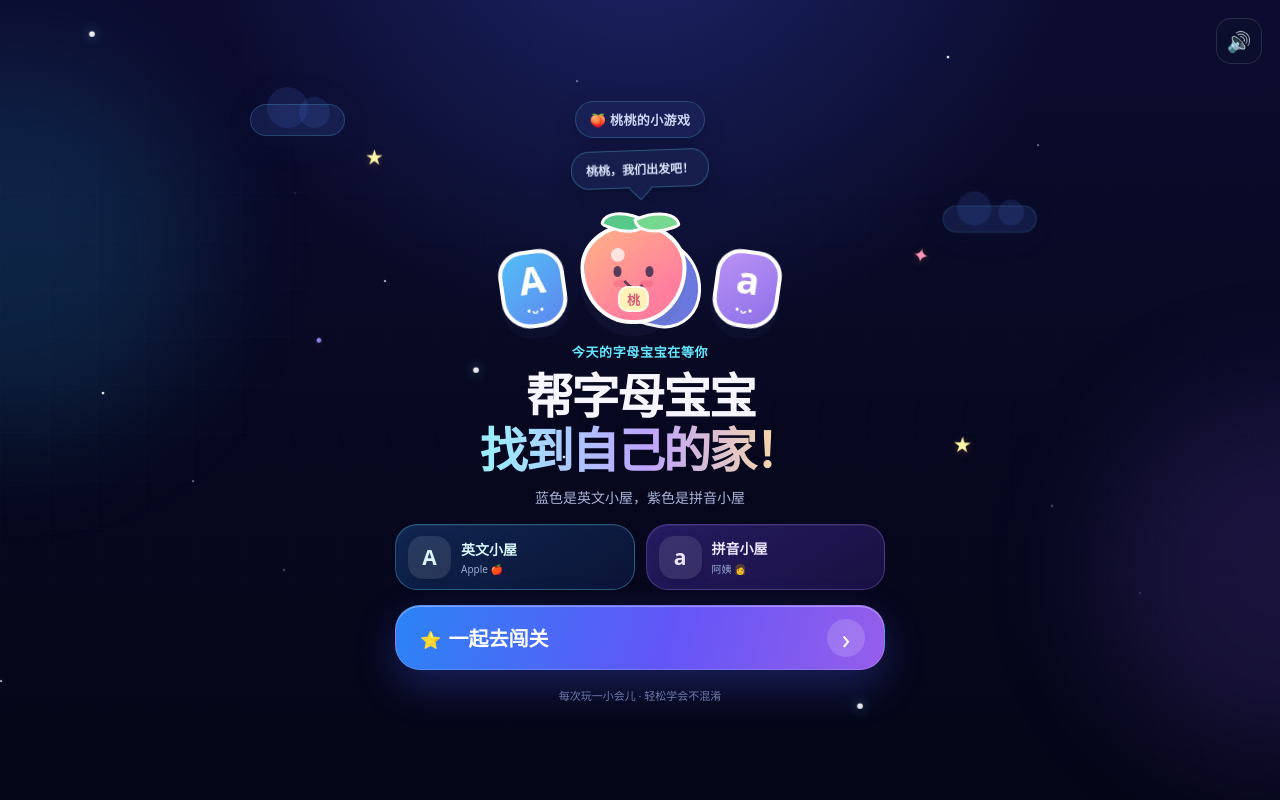
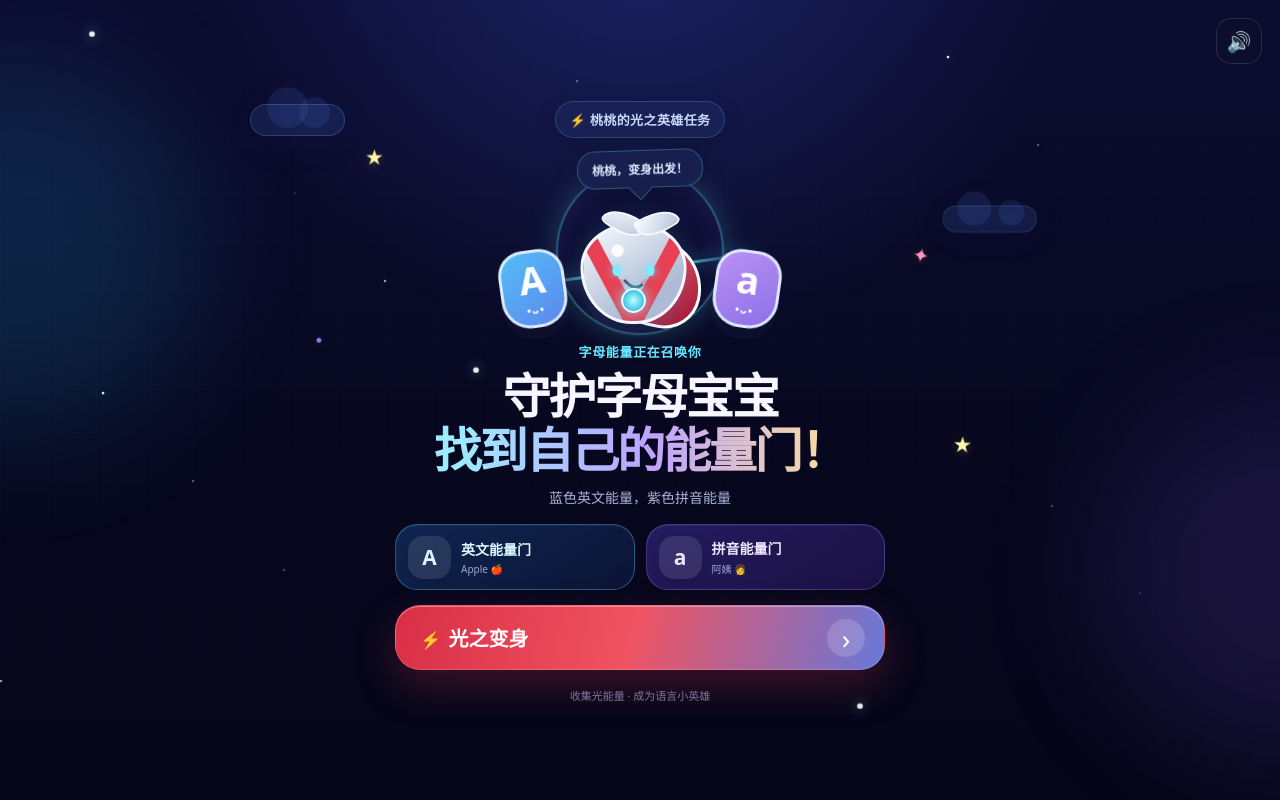
Before and after one commit to Joyce086/taotao-light-language, a plain HTML site: page index.html in a window 1280 px wide. Drawn offline with Linux system fonts and the light colour scheme.

Commit message:
Add a light hero transformation theme

```diff
--- a/index.html
+++ b/index.html
@@ -169,7 +169,8 @@
     .track { height:8px; overflow:hidden; border:1px solid rgba(255,255,255,.08); border-radius:999px; background:rgba(255,255,255,.06); }
     .track span {
       display:block; width:0; height:100%; border-radius:inherit;
-      background:linear-gradient(90deg,#48d5ff,#806cff,#ffcf67); box-shadow:0 0 12px #75cbff;
+      background:linear-gradient(90deg,#ef4559,#70e8ff 45%,#806cff 72%,#ffcf67);
+      box-shadow:0 0 12px #75cbff;
       transition:width .65s cubic-bezier(.2,.8,.2,1);
     }
     .count { color:#8490b6; font-size:12px; font-weight:800; }
@@ -180,7 +181,9 @@
     .mentor-face {
       flex:0 0 auto; width:37px; height:37px; display:grid; place-items:center;
       border:1px solid rgba(118,229,255,.5); border-radius:50% 50% 43% 43%;
-      background:linear-gradient(145deg,#3456b0,#20245d); color:var(--cyan);
+      background:radial-gradient(circle at 50% 72%,#6eebff 0 10%,transparent 11%),
+                 linear-gradient(145deg,#f3f6ff 0 46%,#d83d51 47% 63%,#28356f 64%);
+      color:var(--cyan);
     }
     .mentor p { min-width:0; flex:1; margin:0; }
     .mentor b,.mentor span { display:block; }
@@ -343,6 +346,18 @@
       font-size:13px; letter-spacing:.03em;
     }
     .mascot-stage { width:min(100%,310px); height:188px; position:relative; margin:12px auto 4px; }
+    .mascot-stage::before {
+      content:""; position:absolute; left:50%; bottom:3px; width:164px; height:164px;
+      border:2px solid rgba(101,232,255,.34); border-radius:50%;
+      box-shadow:0 0 28px rgba(101,232,255,.22),inset 0 0 24px rgba(107,77,255,.14);
+      transform:translateX(-50%); animation:heroEnergySpin 8s linear infinite;
+    }
+    .mascot-stage::after {
+      content:""; position:absolute; left:50%; bottom:67px; width:235px; height:3px;
+      border-radius:999px; background:linear-gradient(90deg,transparent,#65e8ff,white,#65e8ff,transparent);
+      box-shadow:0 0 17px #65e8ff; transform:translateX(-50%) rotate(-8deg); opacity:.56;
+    }
+    @keyframes heroEnergySpin { to { transform:translateX(-50%) rotate(360deg); } }
     .speech-bubble {
       position:absolute; top:0; left:50%; z-index:5; padding:9px 14px;
       border:1px solid rgba(101,232,255,.28); border-radius:18px;
@@ -358,7 +373,7 @@
     }
     .letter-friend {
       position:absolute; bottom:10px; z-index:3; width:66px; height:78px;
-      display:grid; place-items:center; align-content:center; border:4px solid white;
+      display:grid; place-items:center; align-content:center; border:3px solid rgba(226,238,255,.94);
       border-radius:25px 25px 29px 29px; box-shadow:0 11px 0 rgba(60,82,129,.09); color:white;
     }
     .letter-friend b { font-size:38px; line-height:.95; }
@@ -372,32 +387,41 @@
     @keyframes peachBob { 50% { transform:translateX(-50%) translateY(-4px) rotate(1deg); } }
     .peach-cape {
       position:absolute; right:0; bottom:9px; width:87px; height:88px; border:3px solid white;
-      border-radius:18% 66% 46% 52%; background:#6b79df; transform:rotate(12deg);
+      border-radius:18% 66% 46% 52%; background:linear-gradient(145deg,#f14d5d,#9d1838); transform:rotate(12deg);
     }
     .peach-body {
       position:absolute; bottom:12px; left:3px; z-index:2; width:106px; height:101px;
-      border:4px solid white; border-radius:52% 48% 50% 50% / 45% 46% 58% 58%;
-      background:radial-gradient(circle at 34% 30%,rgba(255,255,255,.72) 0 7%,transparent 7.8%),
-                 linear-gradient(145deg,#ffb386,#ff7e9e 74%);
-      box-shadow:0 12px 0 rgba(77,88,138,.1);
+      border:3px solid #f4f7ff; border-radius:52% 48% 50% 50% / 45% 46% 58% 58%;
+      background:linear-gradient(62deg,transparent 0 26%,#e83f52 27% 38%,transparent 39%),
+                 linear-gradient(-62deg,transparent 0 26%,#e83f52 27% 38%,transparent 39%),
+                 radial-gradient(circle at 34% 26%,rgba(255,255,255,.88) 0 6%,transparent 6.8%),
+                 linear-gradient(145deg,#f8fbff,#aebbd5 72%);
+      box-shadow:0 12px 0 rgba(77,88,138,.1),0 0 22px rgba(101,232,255,.14);
     }
-    .peach-leaf { position:absolute; top:12px; z-index:3; width:43px; height:23px; border:3px solid white; background:#58c98b; }
-    .peach-leaf.left { left:25px; border-radius:80% 10% 80% 12%; transform:rotate(22deg); }
-    .peach-leaf.right { left:58px; border-radius:10% 80% 12% 80%; background:#76d78e; transform:rotate(-19deg); }
+    .peach-leaf {
+      position:absolute; top:12px; z-index:3; width:43px; height:23px;
+      border:2px solid #f5f8ff; background:linear-gradient(145deg,#f8fbff,#b9c6de);
+    }
+    .peach-leaf.left { left:25px; border-radius:90% 12% 70% 18%; transform:rotate(34deg); }
+    .peach-leaf.right {
+      left:58px; border-radius:12% 90% 18% 70%;
+      background:linear-gradient(145deg,#f8fbff,#b9c6de); transform:rotate(-31deg);
+    }
     .peach-eye,.peach-cheek { position:absolute; display:block; border-radius:50%; }
-    .peach-eye { top:39px; width:8px; height:11px; background:#593c59; }
+    .peach-eye { top:39px; width:8px; height:11px; background:#78edff; box-shadow:0 0 10px #65e8ff; }
     .peach-eye.left,.peach-cheek.left { left:29px; }
     .peach-eye.right,.peach-cheek.right { right:29px; }
-    .peach-cheek { top:53px; width:14px; height:7px; background:rgba(232,80,116,.35); }
+    .peach-cheek { top:53px; width:14px; height:7px; background:rgba(224,57,75,.26); }
     .peach-smile {
       position:absolute; top:51px; left:50%; width:18px; height:12px;
-      border-right:3px solid #673c59; border-bottom:3px solid #673c59;
+      border-right:3px solid #4c5066; border-bottom:3px solid #4c5066;
       border-radius:0 0 12px; transform:translateX(-50%) rotate(45deg);
     }
     .peach-body b {
-      position:absolute; bottom:8px; left:50%; width:31px; height:26px; display:grid;
-      place-items:center; border:2px solid rgba(255,255,255,.76); border-radius:10px;
-      background:#fff2b8; color:#d65a76; font-size:13px; transform:translateX(-50%);
+      position:absolute; bottom:8px; left:50%; width:25px; height:25px; display:grid;
+      place-items:center; border:2px solid rgba(255,255,255,.9); border-radius:50%;
+      background:radial-gradient(circle,#c9fbff,#47cfe9 62%,#2671ca);
+      color:transparent; font-size:0; box-shadow:0 0 13px #65e8ff; transform:translateX(-50%);
     }
     .cute-kicker { margin:0 0 8px; color:var(--cyan); font-size:13px; letter-spacing:.05em; }
     .cute-home h1 { color:var(--ink); font-size:clamp(32px,9vw,48px); line-height:1.12; }
@@ -429,8 +453,8 @@
     .cute-world small { color:#9ca9cf; font-size:10px; }
     .cute-start {
       min-height:65px; padding-left:24px; border:1px solid rgba(255,255,255,.16);
-      border-radius:25px; background:linear-gradient(105deg,#2b83f5,#6256f8 55%,#965eea);
-      color:white; box-shadow:0 16px 42px rgba(68,89,236,.3),inset 0 1px rgba(255,255,255,.35);
+      border-radius:25px; background:linear-gradient(105deg,#d92e47,#ef5360 48%,#6878d9);
+      color:white; box-shadow:0 16px 42px rgba(218,51,77,.26),inset 0 1px rgba(255,255,255,.35);
     }
     .cute-start span { display:inline; margin-right:6px; color:inherit; font-size:17px; }
     .cute-start b { display:inline; font-size:20px; }
@@ -461,9 +485,9 @@
       <div class="home-cloud one" aria-hidden="true"></div>
       <div class="home-cloud two" aria-hidden="true"></div>
       <div class="home-sparkles" aria-hidden="true"><span>★</span><span>✦</span><span>●</span><span>★</span></div>
-      <div class="pill cute-pill">🍑 桃桃的小游戏</div>
+      <div class="pill cute-pill">⚡ 桃桃的光之英雄任务</div>
       <div class="mascot-stage" aria-hidden="true">
-        <div class="speech-bubble">桃桃，我们出发吧！<i></i></div>
+        <div class="speech-bubble">桃桃，变身出发！<i></i></div>
         <div class="letter-friend letter-a"><b>A</b><span>•ᴗ•</span></div>
         <div class="peach-mascot">
           <div class="peach-leaf left"></div><div class="peach-leaf right"></div>
@@ -476,15 +500,15 @@
         </div>
         <div class="letter-friend letter-pinyin"><b>a</b><span>•ᴗ•</span></div>
       </div>
-      <p class="kicker cute-kicker">今天的字母宝宝在等你</p>
-      <h1>帮字母宝宝<br><span>找到自己的家！</span></h1>
-      <p class="home-copy">蓝色是英文小屋，紫色是拼音小屋</p>
+      <p class="kicker cute-kicker">字母能量正在召唤你</p>
+      <h1>守护字母宝宝<br><span>找到自己的能量门！</span></h1>
+      <p class="home-copy">蓝色英文能量，紫色拼音能量</p>
       <div class="worlds cute-worlds">
-        <div class="world en cute-world"><span class="world-icon">A</span><span><b>英文小屋</b><small>Apple 🍎</small></span></div>
-        <div class="world py cute-world"><span class="world-icon">a</span><span><b>拼音小屋</b><small>阿姨 👩</small></span></div>
+        <div class="world en cute-world"><span class="world-icon">A</span><span><b>英文能量门</b><small>Apple 🍎</small></span></div>
+        <div class="world py cute-world"><span class="world-icon">a</span><span><b>拼音能量门</b><small>阿姨 👩</small></span></div>
       </div>
-      <button class="primary cute-start" id="start"><span>⭐</span><b>一起去闯关</b><i>›</i></button>
-      <p class="note cute-note">每次玩一小会儿 · 轻松学会不混淆</p>
+      <button class="primary cute-start" id="start"><span>⚡</span><b>光之变身</b><i>›</i></button>
+      <p class="note cute-note">收集光能量 · 成为语言小英雄</p>
     </section>
 
     <section class="screen" id="mission">
@@ -658,7 +682,7 @@
         else {index++;render();}
       });
     }
-    function begin() { index=0;energy=0;show("mission");render();speak("桃桃，准备好了吗？我们一起出发吧。","gentle"); }
+    function begin() { index=0;energy=0;show("mission");render();speak("桃桃准备好了吗 光之变身 一起出发吧","gentle"); }
     $("start").addEventListener("click",begin);
     $("again").addEventListener("click",begin);
     $("back").addEventListener("click",()=>{speechSynthesis?.cancel();show("home");});
```
